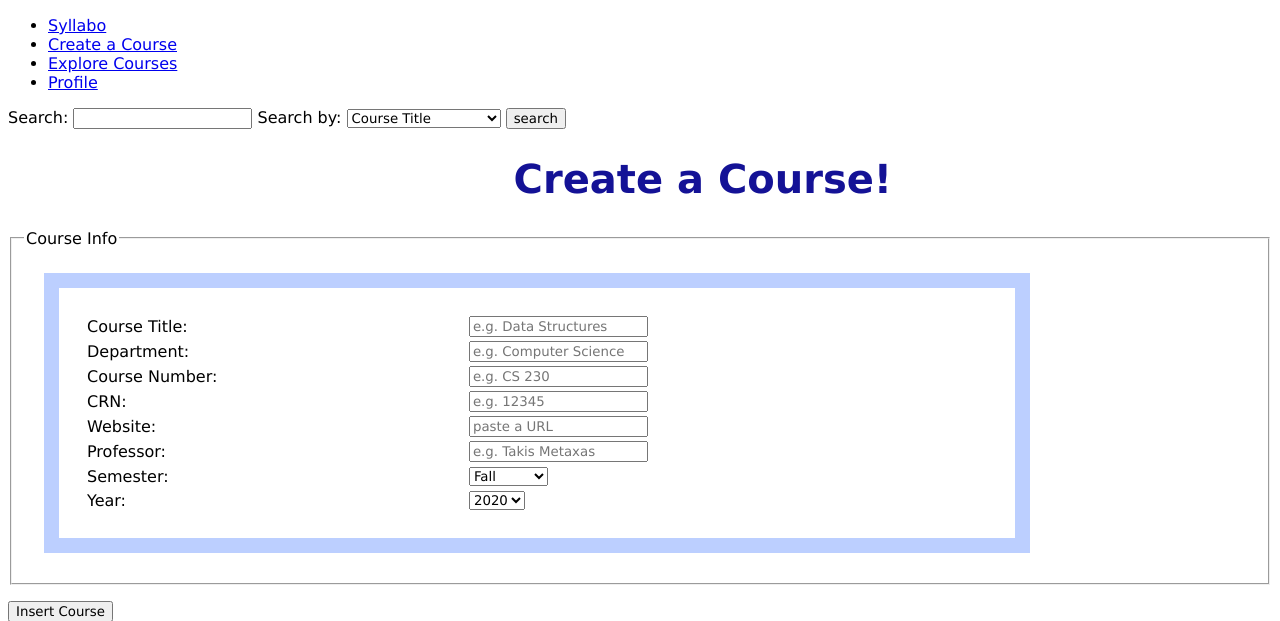
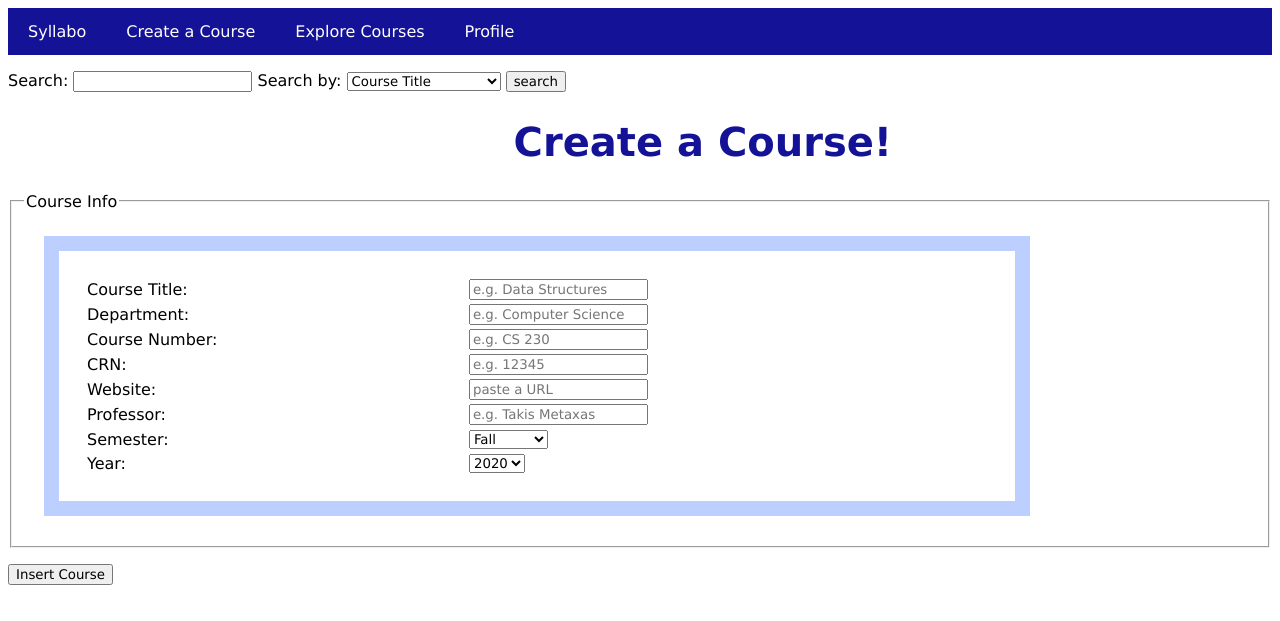
Before and after one commit to milevavantuyl/syllabo, a Flask app: page /create/ in a window 1280 px wide; the page is wider, and only the part inside the window is pictured. Shown: the top 621 px of that part. Run offline with Flask 2, Linux system fonts and the light colour scheme.

Commit message:
Added css for navbar

```diff
--- a/alpha/static/style.css
+++ b/alpha/static/style.css
@@ -54,6 +54,30 @@ h3, th {
     color: rgb(7, 103, 158);
 }
 
+#nav_bar{
+    list-style-type: none;
+    margin: 0px;
+    padding: 0px;
+    overflow: hidden;
+    background-color: rgb(20, 18, 150);
+}
+
+#nav_bar li {
+    float: left;
+}
+
+#nav_bar li a {
+    display: block;
+    color: white;
+    text-align: center;
+    padding: 14px 20px;
+    text-decoration: none;
+}
+
+#nav_bar li a:hover{
+    background-color:rgb(188, 207, 255);
+    color: black;
+}
 
 /* Create three equal columns that floats next to each other */
 .column {
```
